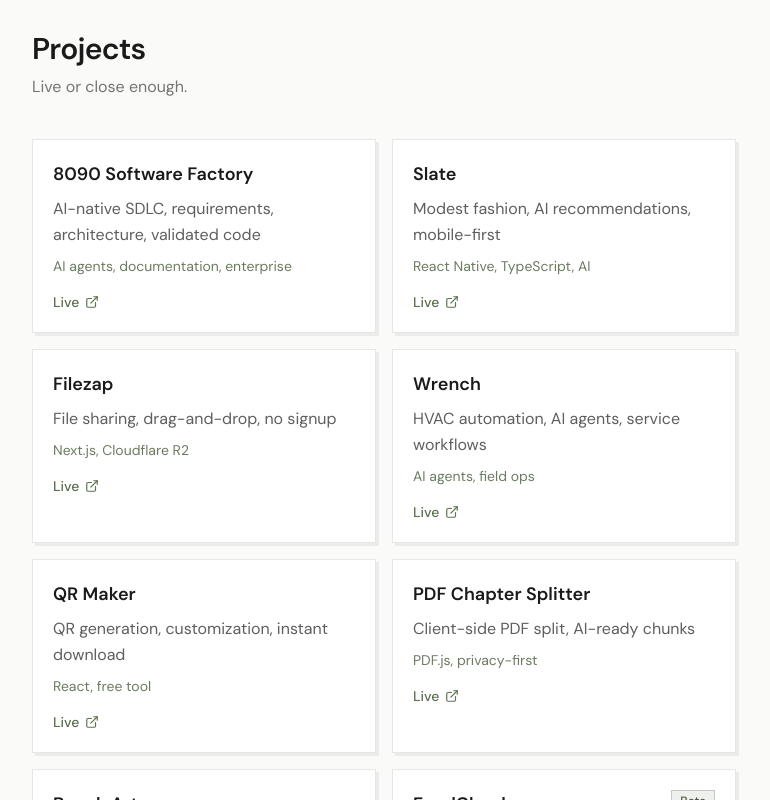
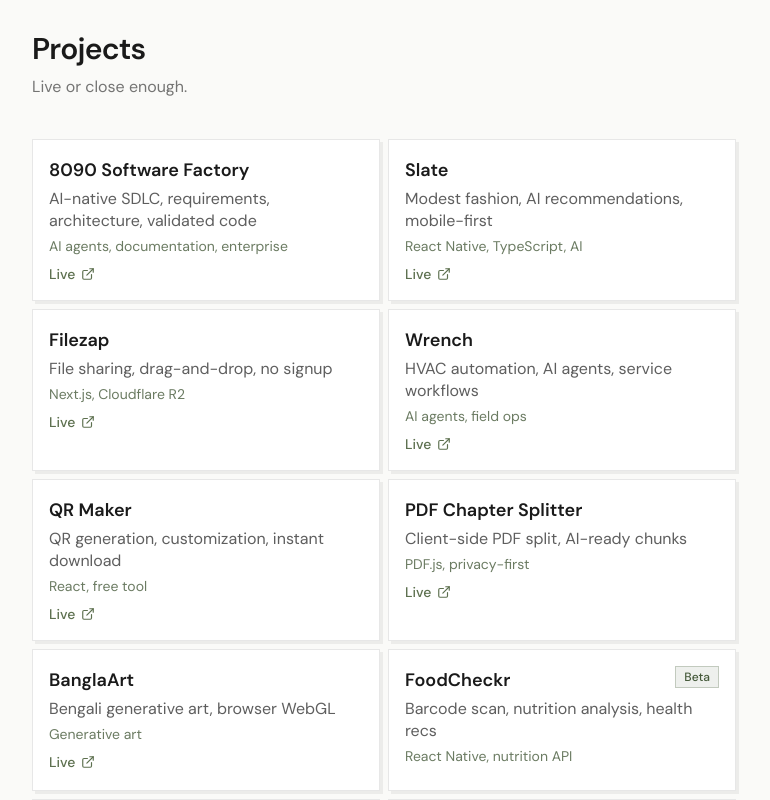
Before and after one commit to r4z33n4l1/razeenali, a Next.js app: page / in a window 1280 px wide. Shown: the part 1140-1940 px from the top of the page, without its empty margins (256-1026 px from the left). Built offline with nearby package versions, Linux system fonts and the light colour scheme.

Commit message:
Tighten spacing between project cards

```diff
--- a/components/Projects.tsx
+++ b/components/Projects.tsx
@@ -16,9 +16,9 @@
       title="Projects"
       subtitle="Live or close enough."
     >
-      <div className="grid gap-4 sm:grid-cols-2">
+      <div className="grid gap-2 sm:grid-cols-2">
         {projects.map((project) => (
-          <article key={project.name} className="card-flat p-5">
+          <article key={project.name} className="card-flat p-4">
             <div className="flex items-start justify-between gap-3">
               <h3 className="text-lg font-semibold text-ink">{project.name}</h3>
               {project.status ? (
@@ -27,13 +27,13 @@
                 </span>
               ) : null}
             </div>
-            <p className="mt-2 text-ink/70 leading-relaxed">
+            <p className="mt-1 text-ink/70 leading-snug">
               {project.description}
             </p>
             {project.tech ? (
-              <p className="mt-2 text-sm text-sage-dark/80">{project.tech}</p>
+              <p className="mt-1 text-sm text-sage-dark/80">{project.tech}</p>
             ) : null}
-            <div className="mt-4 flex flex-wrap gap-3">
+            <div className="mt-2 flex flex-wrap gap-3">
               {project.liveUrl ? (
                 <a
                   href={project.liveUrl}
```
